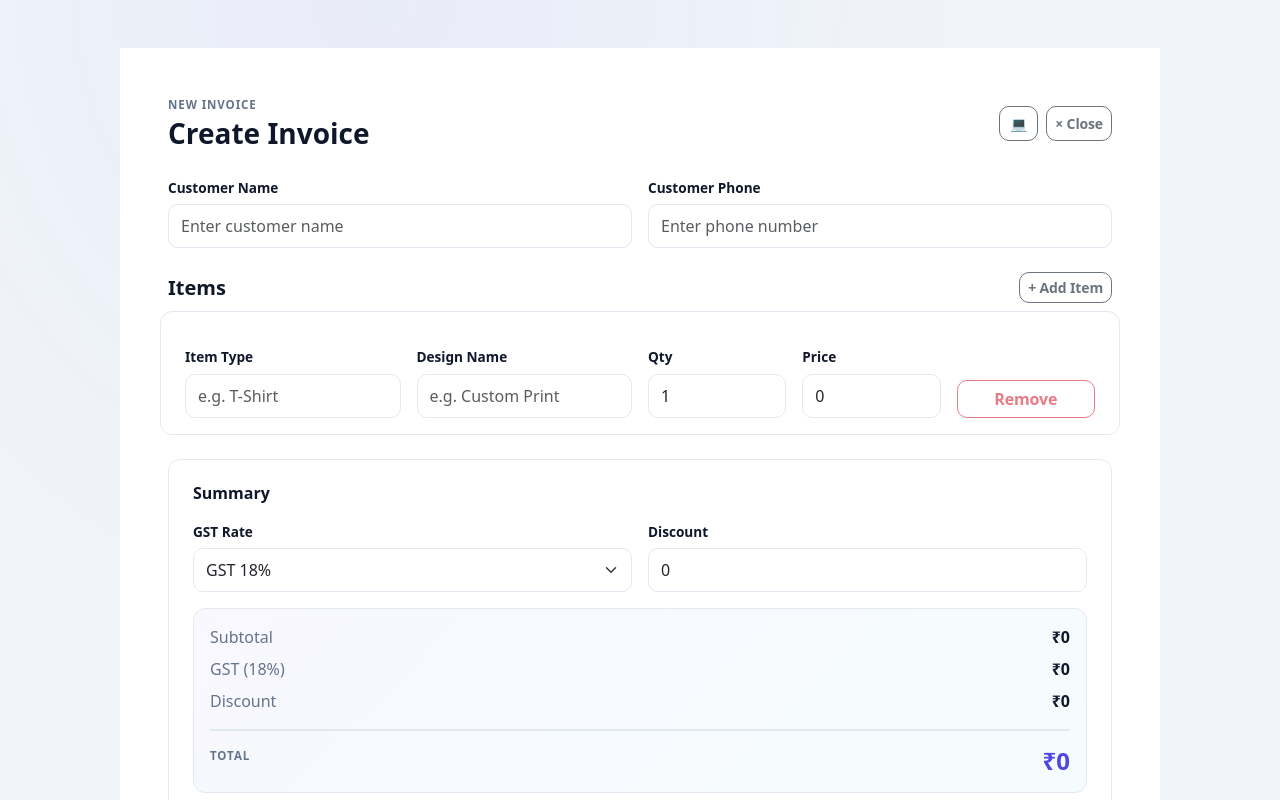
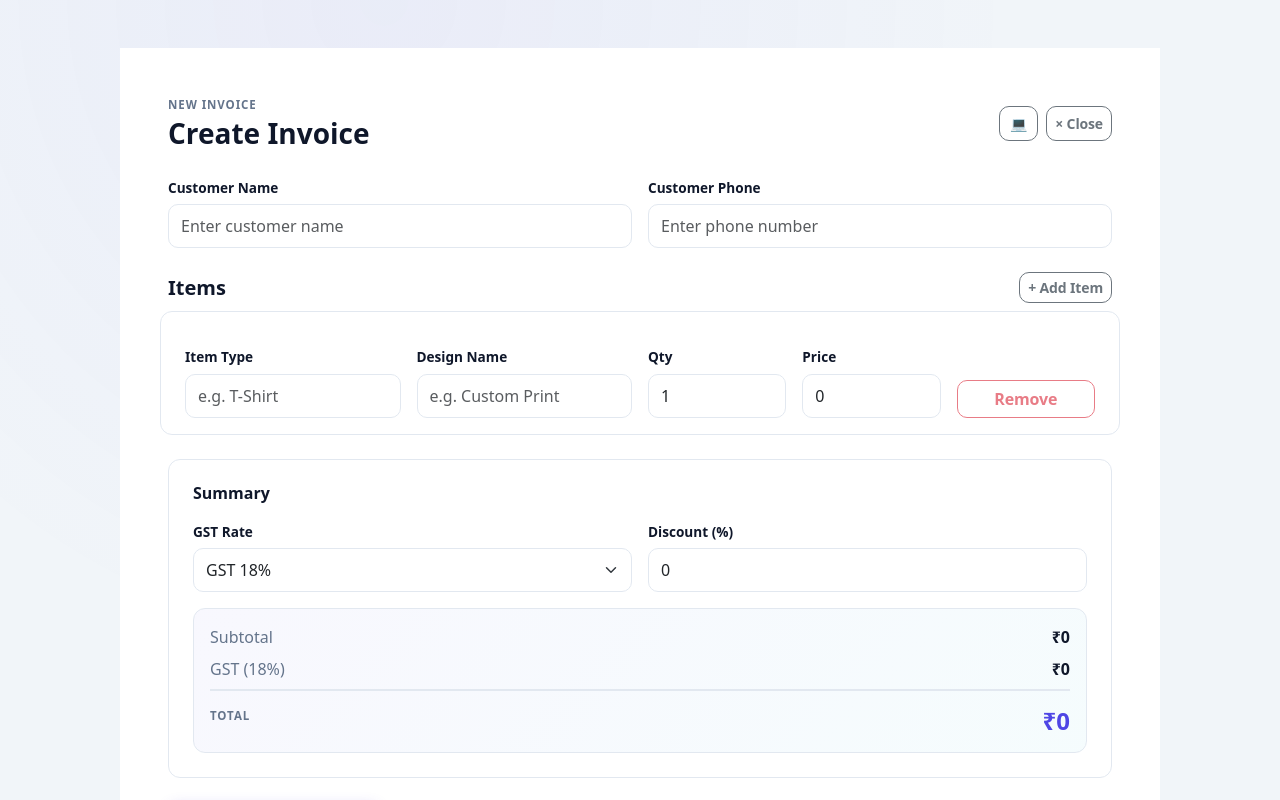
Before and after one commit to rajkumarkushi/printdesk, a React (Vite) app in the folder printdesk-frontend/: page /create-invoice in a window 1280 px wide. Shown: the top 800 px of the page. Built offline with nearby package versions, Linux system fonts and the light colour scheme; sample sign-in values are in the browser's storage.

Commit message:
changed discount from flat amount to percentage in frontend and backend

```diff
--- a/printdesk-frontend/pages/CreateInvoice.jsx
+++ b/printdesk-frontend/pages/CreateInvoice.jsx
@@ -25,10 +25,11 @@ function CreateInvoice() {
   );
 
   const gstAmount = Math.round((subtotal * Number(gstPercent)) / 100);
+  const discountAmount = Math.round((subtotal * Number(discount || 0)) / 100);
 
   const totalAmount = Math.max(
     0,
-    subtotal + gstAmount - Number(discount || 0)
+    subtotal + gstAmount - discountAmount
   );
 
   const handleSubmit = async (e) => {
@@ -181,11 +182,11 @@ function CreateInvoice() {
                 </select>
               </div>
               <div className="col-md-6">
-                <label className="form-label">Discount</label>
+                <label className="form-label">Discount (%)</label>
                 <input
                   type="number"
                   className="form-control"
-                  placeholder="0"
+                  placeholder="e.g. 5"
                   value={discount}
                   onChange={(e) => setDiscount(Number(e.target.value))}
                 />
@@ -208,10 +209,12 @@ function CreateInvoice() {
                 <span className="text-soft">GST ({gstPercent}%)</span>
                 <span className="fw-semibold">&#8377;{gstAmount.toLocaleString("en-IN")}</span>
               </div>
-              <div className="d-flex justify-content-between mb-3">
-                <span className="text-soft">Discount</span>
-                <span className="fw-semibold">&#8377;{Number(discount || 0).toLocaleString("en-IN")}</span>
-              </div>
+              {discount > 0 && (
+                <div className="d-flex justify-content-between mb-3">
+                  <span className="text-soft">Discount ({discount}%)</span>
+                  <span className="fw-semibold">&#8377;{discountAmount.toLocaleString("en-IN")}</span>
+                </div>
+              )}
               <div
                 className="d-flex justify-content-between pt-3"
                 style={{ borderTop: "2px solid var(--line)" }}
--- a/printdesk-frontend/pages/EditInvoice.jsx
+++ b/printdesk-frontend/pages/EditInvoice.jsx
@@ -46,10 +46,11 @@ function EditInvoice() {
   );
 
   const gstAmount = Math.round((subtotal * Number(gstPercent)) / 100);
+  const discountAmount = Math.round((subtotal * Number(discount || 0)) / 100);
 
   const totalAmount = Math.max(
     0,
-    subtotal + gstAmount - Number(discount || 0)
+    subtotal + gstAmount - discountAmount
   );
 
   const handleSubmit = async (e) => {
@@ -213,11 +214,11 @@ function EditInvoice() {
                 </select>
               </div>
               <div className="col-md-6">
-                <label className="form-label">Discount</label>
+                <label className="form-label">Discount (%)</label>
                 <input
                   type="number"
                   className="form-control"
-                  placeholder="0"
+                  placeholder="e.g. 5"
                   value={discount}
                   onChange={(e) => setDiscount(Number(e.target.value))}
                 />
@@ -240,10 +241,12 @@ function EditInvoice() {
                 <span className="text-soft">GST ({gstPercent}%)</span>
                 <span className="fw-semibold">&#8377;{gstAmount.toLocaleString("en-IN")}</span>
               </div>
-              <div className="d-flex justify-content-between mb-3">
-                <span className="text-soft">Discount</span>
-                <span className="fw-semibold">&#8377;{Number(discount || 0).toLocaleString("en-IN")}</span>
-              </div>
+              {discount > 0 && (
+                <div className="d-flex justify-content-between mb-3">
+                  <span className="text-soft">Discount ({discount}%)</span>
+                  <span className="fw-semibold">&#8377;{discountAmount.toLocaleString("en-IN")}</span>
+                </div>
+              )}
               <div
                 className="d-flex justify-content-between pt-3"
                 style={{ borderTop: "2px solid var(--line)" }}
```
Also changed, not shown: 1 other file (tests, documents, lock files or other folders).
